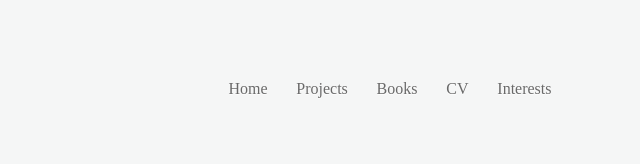
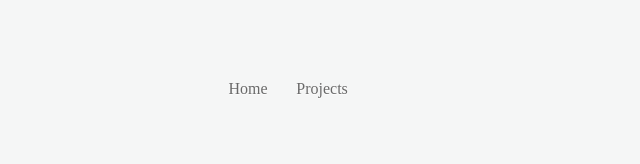
Before and after one commit to pranayyelugam/portfolio, a React (Create React App) app: page / in a window 1280 px wide. Shown: the top 164 px of the page, without its empty margins (466-1106 px from the left). Built offline with nearby package versions, Linux system fonts and the light colour scheme.

Commit message:
removed old links from header

```diff
--- a/src/Components/Blog.jsx
+++ b/src/Components/Blog.jsx
@@ -54,7 +54,7 @@ function SaveButton(props) {
 
     }
     return (
-        <button onClick={datasave} type="button" className="boxleft1">Save & Share</button>
+        <button onClick={datasave} type="button" className="boxleft1">Finish & Share</button>
     )
 }
 
--- a/src/Components/Header.jsx
+++ b/src/Components/Header.jsx
@@ -15,9 +15,6 @@ export default class Header extends Component {
                 <ul className="nav-bar">
                     <CustomLink to="/portfolio" label="Home" />
                     <CustomLink to="/portfolio/projects" label="Projects" />
-                    <CustomLink to="/portfolio/books" label="Books" />
-                    <CustomLink to="/portfolio/projec" label="CV" />
-                    <CustomLink to="/portfolio/interests" label="Interests" />
                 </ul>
             </div>
 
```
